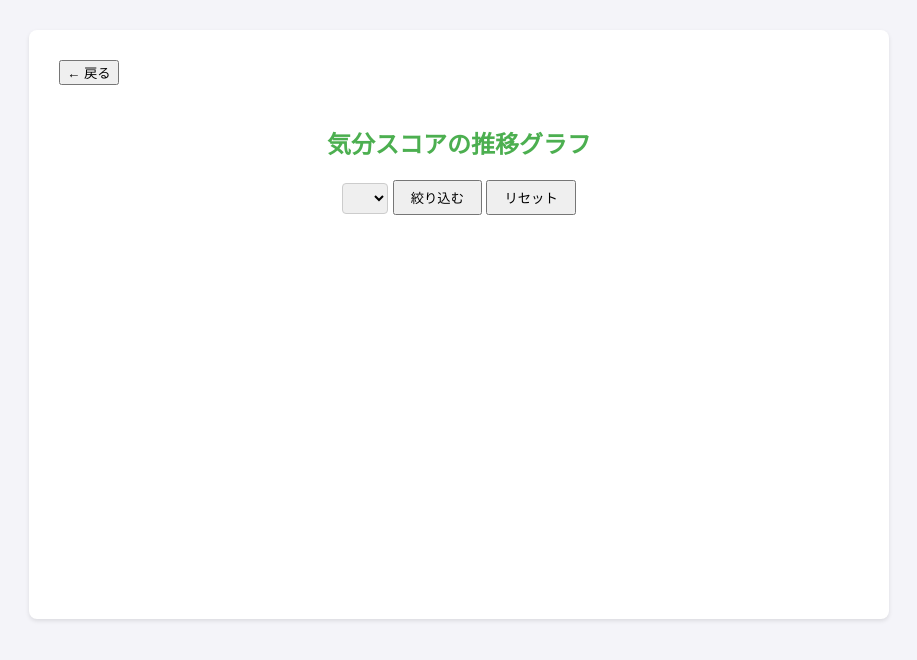
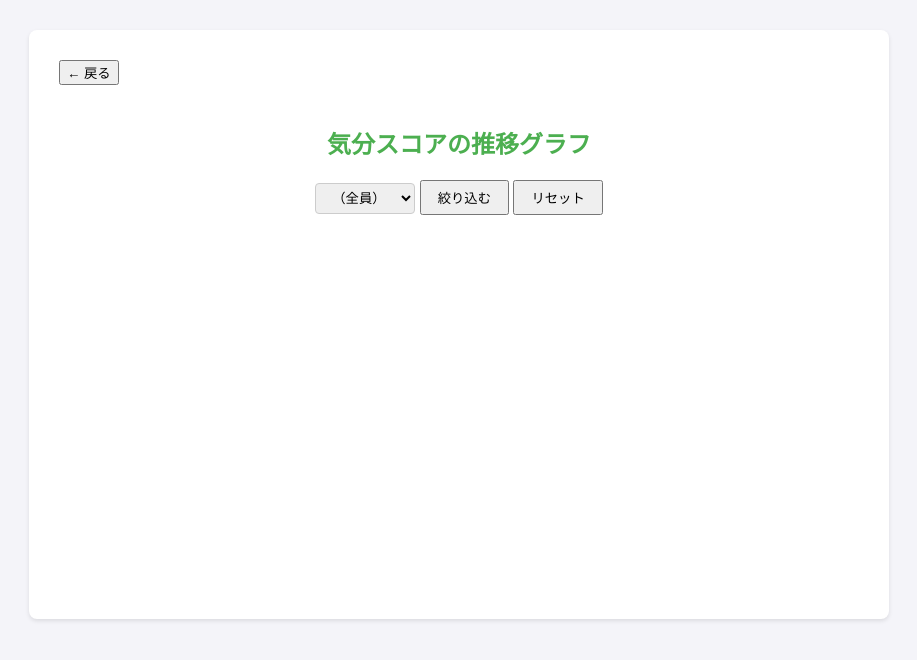
Before and after one commit to jhoso105106/mood-check-app, a website: page moodGraph.html in a window 1280 px wide. Shown: the whole page, without its empty margins (181-1098 px from the left). Drawn offline with nearby package versions, Linux system fonts and the light colour scheme; no server answers.

Commit message:
フィルタセレクトボックスにデフォルトオプション「（全員）」を追加

```diff
--- a/moodGraph.html
+++ b/moodGraph.html
@@ -16,7 +16,9 @@
         <button id="backBtn" onclick="location.href='index.html'">← 戻る</button>
         <h2>気分スコアの推移グラフ</h2>
         <div style="text-align:center;margin-bottom:20px;">
-            <select id="filterNameSelect" style="padding:6px 12px;border-radius:4px;border:1px solid #ccc;"></select>
+            <select id="filterNameSelect" style="padding:6px 12px;border-radius:4px;border:1px solid #ccc;">
+                <option value="">（全員）</option>
+            </select>
             <button onclick="loadHistory()" style="padding:6px 16px;">絞り込む</button>
             <button onclick="resetFilter()" style="padding:6px 16px;">リセット</button>
         </div>
```
